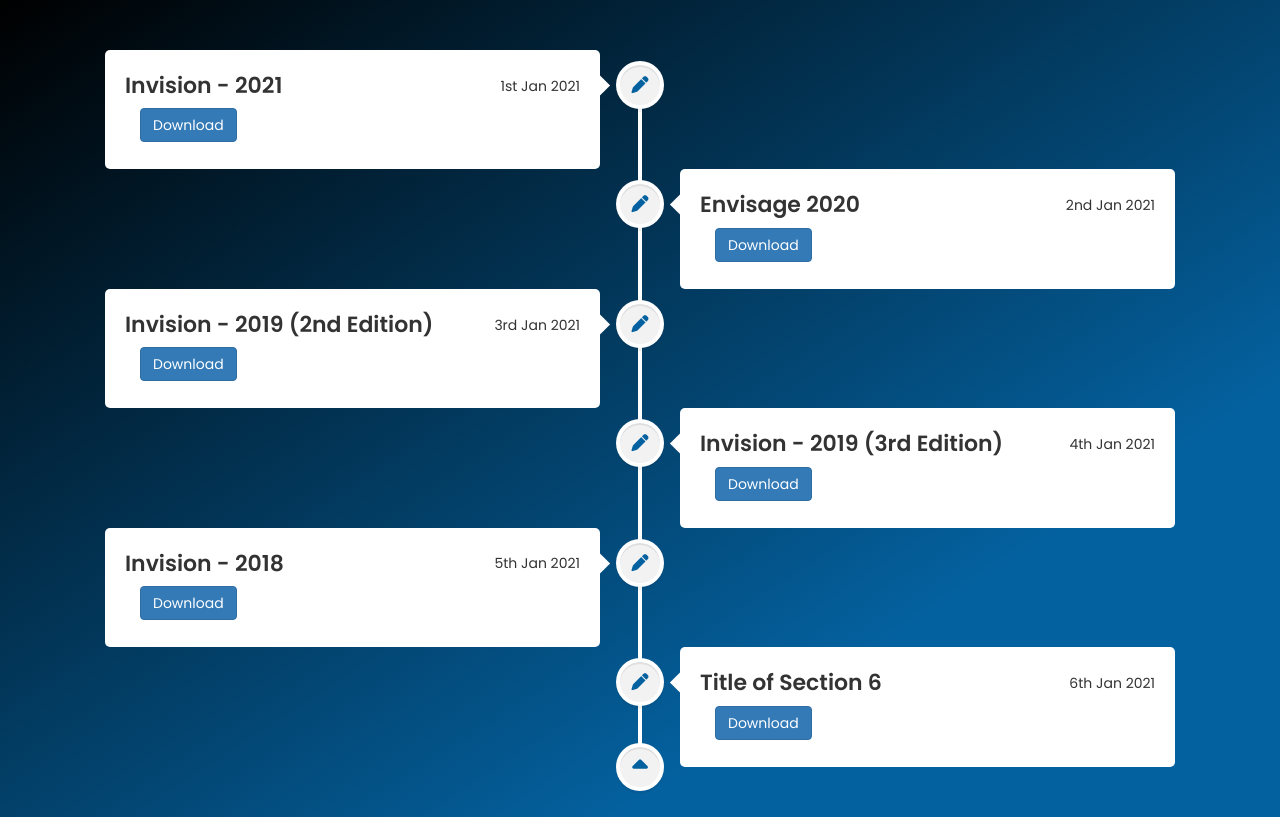
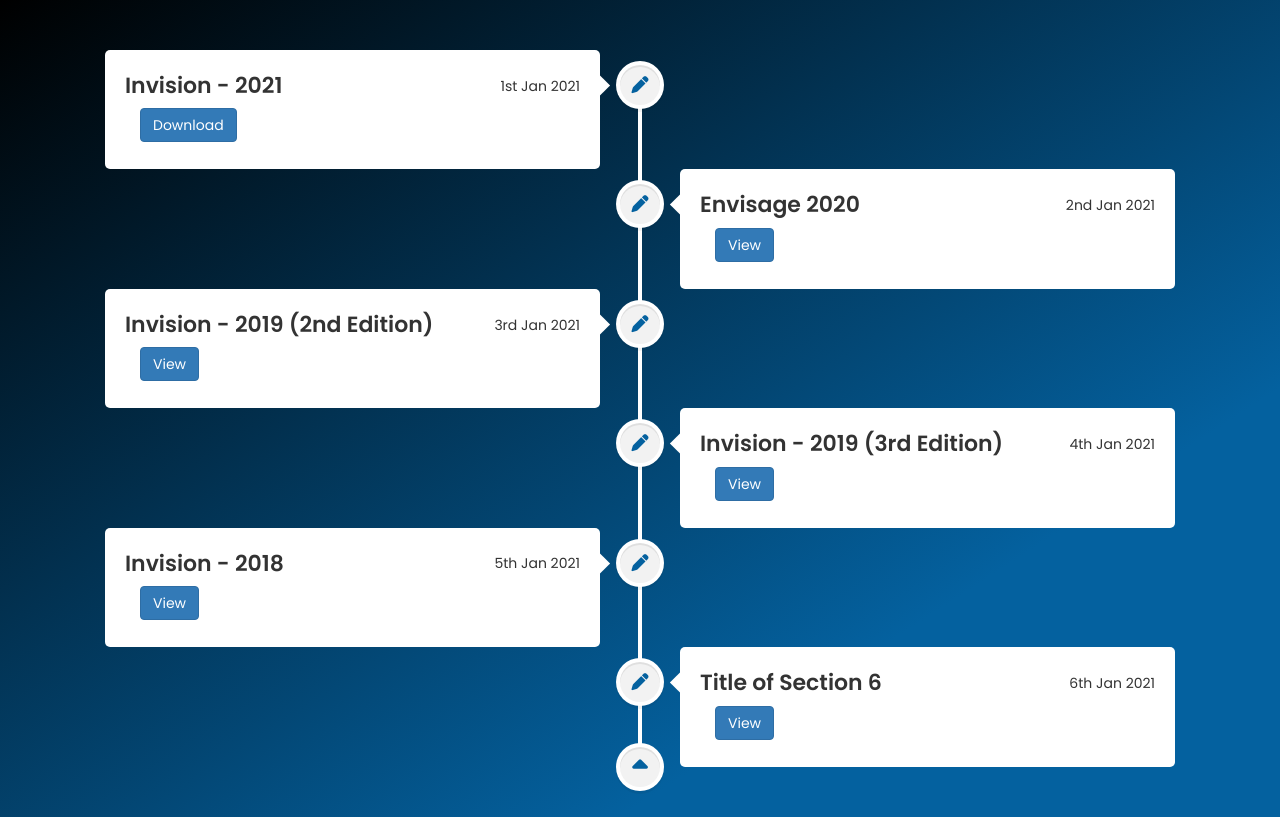
Before and after one commit to Rashmiii1001/Editorials, a plain HTML site: page index.html in a window 1280 px wide. Drawn offline with nearby package versions, Linux system fonts and the light colour scheme.

Commit message:
Update and rename Oeditorials.html to index.html

```diff
--- a/Oeditorials.html
+++ b/index.html
@@ -37,7 +37,7 @@
         <!-- <p>Lorem ipsum dolor sit ameters consectetur adipisicing elit. Sed qui veroes praesentium maiores, sint eos vero sapiente voluptas debitis dicta dolore.</p> -->
         <div class="bottom">
             <a href=""download alt="">
-            <button class="btn btn-primary">Download</button>
+            <button class="btn btn-primary">View</button>
             </a>
         </div>
       </section>
@@ -52,7 +52,7 @@
         <!-- <p>Lorem ipsum dolor sit ameters consectetur adipisicing elit. Sed qui veroes praesentium maiores, sint eos vero sapiente voluptas debitis dicta dolore.</p> -->
         <div class="bottom">
             <a href=""download alt="">
-          <button class="btn btn-primary">Download</button>
+          <button class="btn btn-primary">View</button>
           </a>
         </div>
       </section>
@@ -67,7 +67,7 @@
         <!-- <p>Lorem ipsum dolor sit ameters consectetur adipisicing elit. Sed qui veroes praesentium maiores, sint eos vero sapiente voluptas debitis dicta dolore.</p> -->
         <div class="bottom">
             <a href=""download alt="">
-            <button class="btn btn-primary">Download</button>
+            <button class="btn btn-primary">View</button>
             </a>
         </div>
       </section>
@@ -82,7 +82,7 @@
         <!-- <p>Lorem ipsum dolor sit ameters consectetur adipisicing elit. Sed qui veroes praesentium maiores, sint eos vero sapiente voluptas debitis dicta dolore.</p> -->
         <div class="bottom">
             <a href=""download alt="">
-            <button class="btn btn-primary">Download</button>
+            <button class="btn btn-primary">View</button>
         </a>
         </div>
       </section>
@@ -97,7 +97,7 @@
         <!-- <p>Lorem ipsum dolor sit ameters consectetur adipisicing elit. Sed qui veroes praesentium maiores, sint eos vero sapiente voluptas debitis dicta dolore.</p> -->
         <div class="bottom">
             <a href=""download alt="">
-            <button class="btn btn-primary">Download</button>
+            <button class="btn btn-primary">View</button>
             </a>
       </section>
     </div>
```
